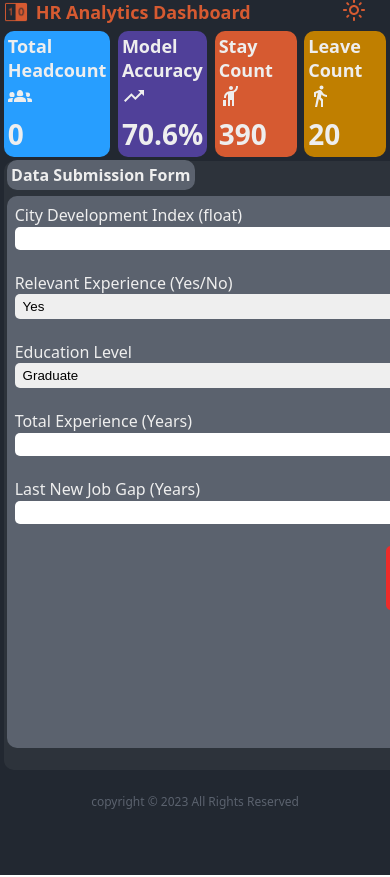
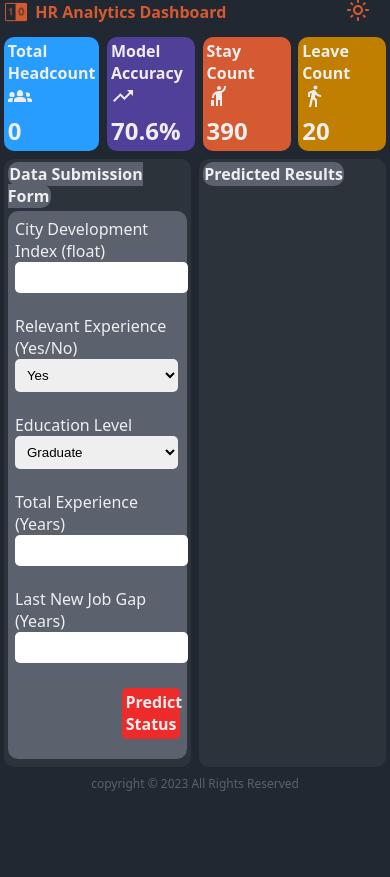
Before and after one commit to IT21313370/FDM_Mini_Project_Y3S1, a React (Create React App) app in the folder webapp/: page / in a window 390 px wide. Built offline with nearby package versions, Linux system fonts and the light colour scheme.

Commit message:
make the  app responsive

```diff
--- a/webapp/src/App.css
+++ b/webapp/src/App.css
@@ -1,6 +1,6 @@
 .Area {
     margin: 0px auto;
-    padding-top: 1.5%;
+    padding-top: 0.3%;
     background: transparent;
     text-align: center;
     width: 100%;
@@ -8,8 +8,6 @@
     font-family: system-ui, -apple-system, BlinkMacSystemFont, 'Segoe UI', Roboto, Oxygen, Ubuntu, Cantarell, 'Open Sans', 'Helvetica Neue', sans-serif;
     overflow-y: hidden;
     overflow-x: hidden;
-    /* font-size: 100px; */
-    /* border: 1px solid red; */
   }
 
   .NavBar {
@@ -18,18 +16,15 @@
     padding: 1% 0;
     display: flex;
     background: #ffffff;
-    /* position: fixed; */
     top: 0;
     z-index: 1000;
-    justify-content: space-between; /* Add this line to push items to the sides */
-    /* border: 1px solid orangered; */
+    justify-content: space-between;
   }
 
   .navbar_1 {
     display: flex;
     align-items: center;
     padding-left: 1%;
-    /* border: 1px solid black; */
   }
 
   .navbar_1 img {
@@ -41,7 +36,7 @@
     display: flex;
     align-items: center;
     padding-right: 1%; /* Adjust padding-right to control the spacing on the right */
-    /* border: 1px solid black; */
+
   }
 
 
@@ -79,11 +74,10 @@
     left: 0;
     width: 100vw;
     height: 100vh;
-    /* background-color: rgba(255, 255, 255, 0.8); */
     background-color:#222831;
     display: flex;
-    justify-content: center; /* Center horizontally */
-    align-items: center; /* Center vertically */
+    justify-content: center;
+    align-items: center;
     z-index: 9999;
   }
 
@@ -99,8 +93,8 @@
   }
 
   .dark-mode {
-    background-color: #222831; /* Dark blue background color */
-    color: #D65A31; /* White font color */
+    background-color: #222831;
+    color: #D65A31;
   }
 
   .sub_area_01 {
@@ -118,7 +112,6 @@
 }
 
 .card {
-    /* border: 1px solid white; */
     flex: 1;
     margin: 0 1%;
     padding: 1%;
@@ -254,6 +247,7 @@
   button {
     width: 25%;
     padding: 2%;
+    margin-top: 1%;
     border-radius: 5px;
     color:#EEEEEE;
     font-weight: 600;
@@ -273,5 +267,238 @@
   .footer {
     color:#5b626e;
     font-size: 12px;
-    margin: 20px auto;
   }
+
+
+  /*make the css responsive*/
+  @media (max-width: 768px) {
+    /* Common Styles */
+.Area {
+  margin: 0 auto;
+  padding-top: 0.5rem; /* Changed to relative unit */
+  background: transparent;
+  text-align: center;
+  font-family: system-ui, -apple-system, BlinkMacSystemFont, 'Segoe UI', Roboto, Oxygen, Ubuntu, Cantarell, 'Open Sans', 'Helvetica Neue', sans-serif;
+  overflow: hidden; /* Removed separate overflow properties */
+}
+
+.NavBar {
+  width: 100%;
+  padding: 1% 0;
+  display: flex;
+  background: #ffffff;
+  top: 0;
+  z-index: 1000;
+  justify-content: space-between;
+}
+
+/* Navbar Styles */
+.navbar_1 {
+  display: flex;
+  align-items: center;
+  padding-left: 1%;
+}
+
+.navbar_1 img {
+  width: 10%; /* Adjusted image size */
+  margin-right: 3%;
+}
+
+.navbar-2 {
+  display: flex;
+  align-items: center;
+  padding-right: 1%;
+}
+
+.app-name {
+  font-size: 1rem; /* Changed font size to relative unit */
+  font-weight: 600;
+}
+
+ul {
+  list-style-type: none;
+  display: flex;
+  margin: 0;
+  padding: 0;
+}
+
+li {
+  margin-right: 1rem; /* Adjusted margin for smaller screens */
+  cursor: pointer;
+  transition: color 0.3s ease;
+  font-size: 1rem; /* Changed font size to relative unit */
+}
+
+/* Loading Screen */
+/* loader.css */
+.loader {
+  position: fixed;
+  top: 0;
+  left: 0;
+  width: 100vw;
+  height: 100vh;
+  background-color: #222831;
+  display: flex;
+  justify-content: center;
+  align-items: center;
+  z-index: 9999;
+}
+
+.loader h2 {
+  font-size: 1.5rem; /* Changed font size to relative unit */
+  color: #333;
+}
+
+/* Color Modes */
+.light-mode {
+  background-color: #EEEEEE;
+  color: #393E46;
+}
+
+.dark-mode {
+  background-color: #222831;
+  color: #D65A31;
+}
+
+/* Card Styles */
+.sub_area_01 {
+  margin-top: 0;
+}
+
+.indicator_cards {
+  margin: 0;
+  box-sizing: border-box;
+  display: flex;
+  flex-wrap: wrap; /* Added flex-wrap to handle smaller screens */
+  justify-content: space-between;
+}
+
+.card {
+  flex: 1;
+  margin: 1%; /* Adjusted margin for smaller screens */
+  padding: 1%;
+  box-sizing: border-box;
+  width: 100%; /* Adjusted width for smaller screens */
+}
+
+/* Card Colors */
+#card_01 {
+  background-color: #279EFF;
+  color: #EEEEEE;
+  border-radius: 10px;
+  text-align: left;
+}
+
+#card_02 {
+  background-color: #504099;
+  color: #EEEEEE;
+  border-radius: 10px;
+  text-align: left;
+}
+
+#card_03 {
+  background-color: #D65A31;
+  color: #EEEEEE;
+  border-radius: 10px;
+  text-align: left;
+}
+
+#card_04 {
+  background-color: #C07F00;
+  color: #EEEEEE;
+  border-radius: 10px;
+  text-align: left;
+}
+
+.card_name {
+  text-align: left;
+  font-size: 1rem; /* Changed font size to relative unit */
+  font-weight: 600;
+}
+
+.card_count {
+  text-align: left;
+  font-size: 1.5rem; /* Changed font size to relative unit */
+  font-weight: 600;
+}
+
+.card_icon {
+  font-size: 1.2rem; /* Changed font size to relative unit */
+}
+
+/* Sub Area 02 Styles */
+.sub_area_02 {
+  width: 100%;
+  height: 73%;
+  display: flex;
+  flex-wrap: wrap; /* Added flex-wrap to handle smaller screens */
+  justify-content: space-between;
+}
+
+.form_body,
+.result_body {
+  flex: 1;
+  margin: 1%; /* Adjusted margin for smaller screens */
+  padding: 1%; /* Adjusted padding for smaller screens */
+  box-sizing: border-box;
+  border-radius: 10px;
+  text-align: left;
+}
+
+/* Form and Input Styles */
+form {
+  padding: 4%;
+  margin-top: 2%;
+  border-radius: 10px;
+  color: #EEEEEE;
+  font-weight: 500;
+}
+
+input {
+  width: 95%; /* Adjusted width for smaller screens */
+  padding: 0.5rem; /* Changed padding to relative unit */
+  border-radius: 5px;
+  outline: none;
+  border: none;
+}
+
+select{
+  width: 99%; /* Adjusted width for smaller screens */
+  padding: 0.5rem; /* Changed padding to relative unit */
+  border-radius: 5px;
+  outline: none;
+  border: none;
+}
+
+/* Button Styles */
+.button-container {
+  text-align: right;
+  margin-top: 0;
+}
+
+button {
+  width: 35%;
+  padding: 2%;
+  border-radius: 5px;
+  font-size: 1rem; /* Changed font size to relative unit */
+  background-color: #ED2B2A;
+  text-align: center;
+  border: none;
+  font-weight: 600;
+  margin-top: 2%;
+}
+
+button:hover {
+  background-color: #16FF00;
+  cursor: pointer;
+  color: #333;
+}
+
+/* Footer Styles */
+.footer {
+  font-size: 0.75rem; /* Changed font size to relative unit */
+  color: #5b626e;
+  margin-top: 1%;
+}
+
+  }
--- a/webapp/src/index.css
+++ b/webapp/src/index.css
@@ -5,6 +5,7 @@ body {
     sans-serif;
   -webkit-font-smoothing: antialiased;
   -moz-osx-font-smoothing: grayscale;
+  overflow-y: hidden; /*overflow hidden in the application*/
 }
 
 code {
```
